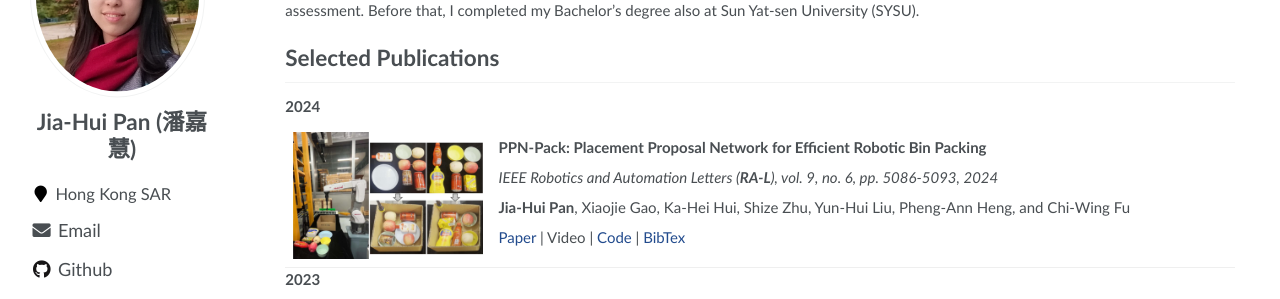
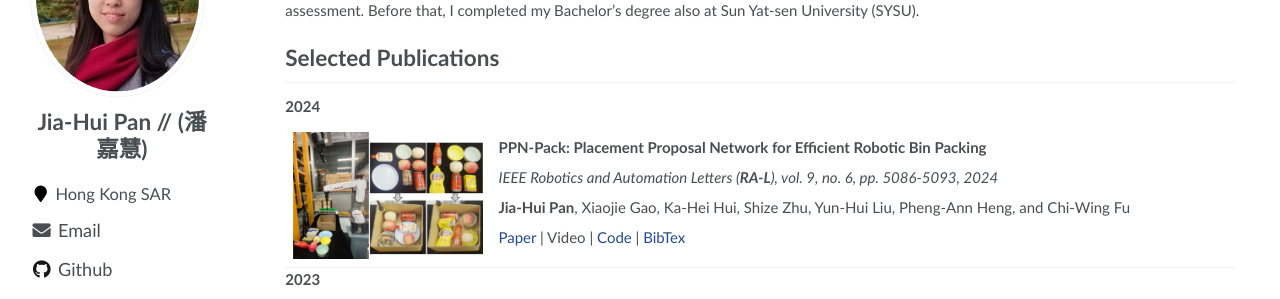
Before and after one commit to kwpoon/kwpoon.github.io, a Jekyll site: the page built from _pages/about.md, in a window 1280 px wide. Shown: the part 195-494 px from the top of the page. Built offline with Jekyll 4.4.1, drawn with Linux system fonts in a browser that asks for light colours.

```diff
--- a/_config.yml
+++ b/_config.yml
@@ -20,7 +20,7 @@ baidu_site_verification  :  # get baidu_site_verification from https://ziyuan.ba
 
 # Site Author
 author:
-  name             : "Jia-Hui Pan (潘嘉慧)\n"
+  name             : "Jia-Hui Pan // (潘嘉慧)\n"
   avatar           : "images/jiahui2.png"
   bio              : ""
   employer         :
```
